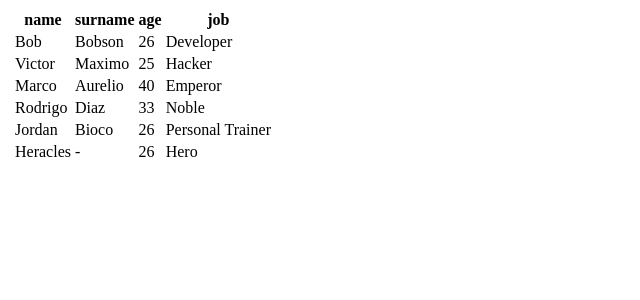
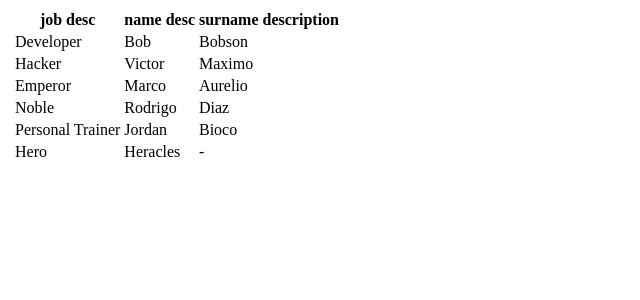
Before and after one commit to YandrosChaos/abstract-datatable, an Angular app: page / in a window 1280 px wide. Shown: the top 300 px of the page, without its empty margins (0-640 px from the left). Built offline with nearby package versions, Linux system fonts and the light colour scheme.

Commit message:
table working

```diff
--- a/src/app/app.component.ts
+++ b/src/app/app.component.ts
@@ -10,7 +10,20 @@ import { PersonService } from './common/person.service';
 export class AppComponent implements OnInit{
 
   public personList : Array<Person>
-  public columns :string[]=["name","surname","age", "job"]
+  public columns = [
+    {
+      name: 'job',
+      description: 'job desc'
+    },
+    {
+      name: 'name',
+      description: 'name desc'
+    },
+    {
+      name: 'surname',
+      description: 'surname description'
+    },
+  ]
 
   constructor(private personService: PersonService){}
 
--- a/src/app/datatable/datatable.component.html
+++ b/src/app/datatable/datatable.component.html
@@ -4,12 +4,14 @@
 >
   <thead class="thead-light">
     <th class="no-bg"></th>
-    <th *ngFor="let column of columns">{{ column }}</th>
+    <th *ngFor="let column of columns">{{ column.description }}</th>
   </thead>
   <tbody>
-    <tr *ngFor="let object of data; let index = index">
+    <tr *ngFor="let object of data; let objectIndex = index">
       <th></th>
-      <td *ngFor="let key of object | keys">{{ getItemByKeyName(index, key)}}</td>
+      <td *ngFor="let key of object | keys; let keyIndex = index">
+        {{ getItemByKeyName(objectIndex,keyIndex) }}
+      </td>
     </tr>
   </tbody>
 </table>
--- a/src/app/datatable/datatable.component.ts
+++ b/src/app/datatable/datatable.component.ts
@@ -7,7 +7,7 @@ import { Component, Input, OnInit } from '@angular/core';
 })
 export class DatatableComponent implements OnInit {
   @Input() data: any[];
-  @Input() columns: string[];
+  @Input() columns: { name: string; description: string }[];
   //@Input() buttonType: string
   //@Input() type: string
   //@Input() search?: boolean = false
@@ -17,8 +17,14 @@ export class DatatableComponent implements OnInit {
 
   ngOnInit(): void {}
 
-  public getItemByKeyName(columnIndex: number, key: string): string {
-    let currentObject = this.data[columnIndex];
-    return currentObject[key] || '-';
+  public getItemByKeyName(objectIndex: number, keyIndex: number): string {
+    let currentObject = this.data[objectIndex];
+    let key = this.columns[keyIndex]?.name;
+
+    if(this.columns.find(x=> x.name===key)){
+      return currentObject[key] || '-';
+    } else {
+      return;
+    }
   }
 }
```
